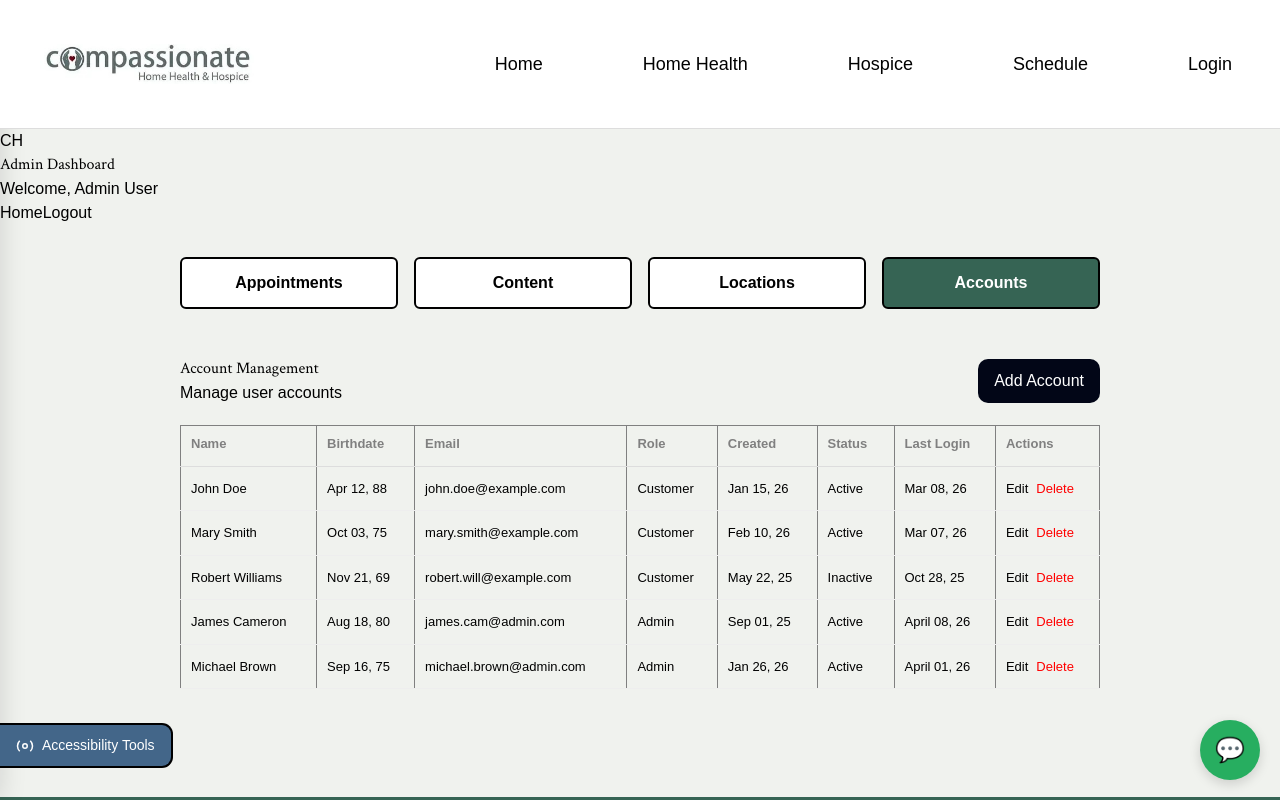
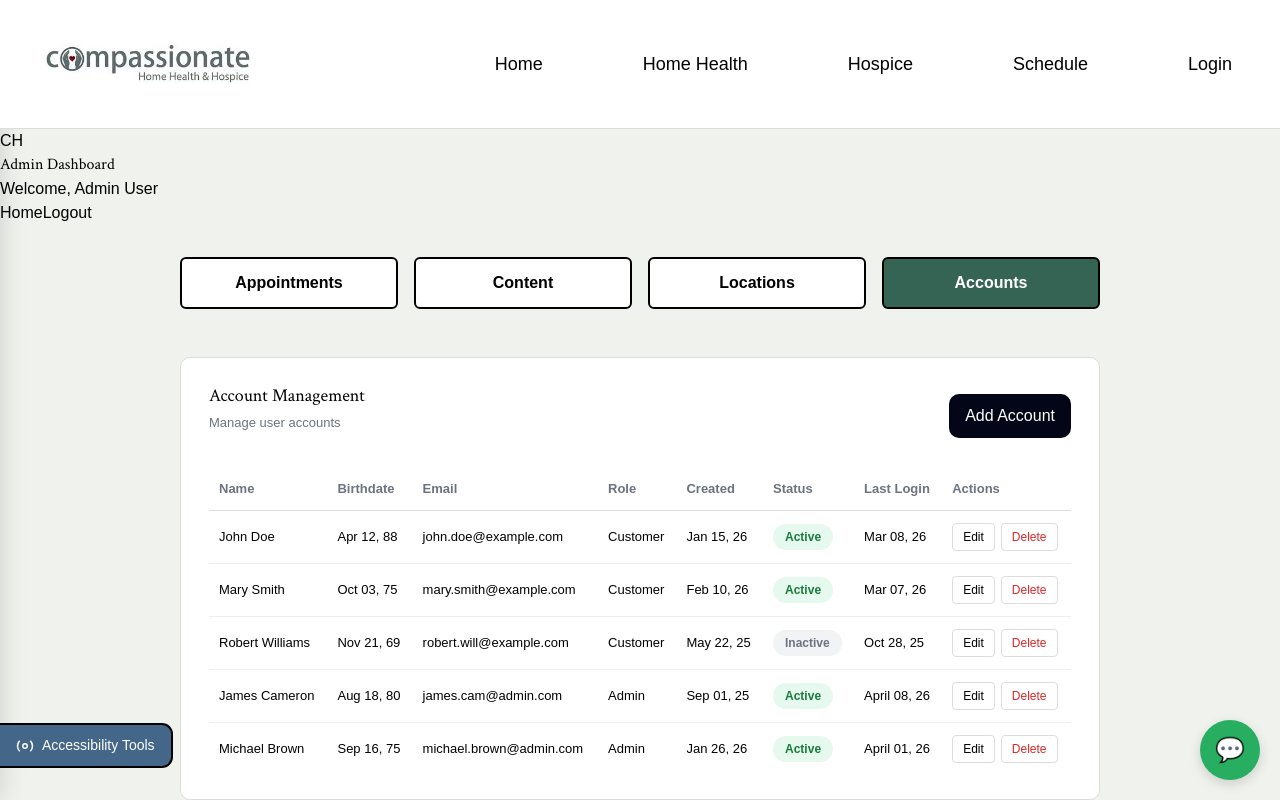
Before and after one commit to Compassionate4you/Compassionate4youSite, a React (Vite) app in the folder client/: page /admin in a window 1280 px wide. Both pictures are taken after a click on the button "Accounts". Shown: the top 800 px of the page. Built offline with nearby package versions, Linux system fonts and the light colour scheme.

Commit message:
DT-439 Revamped Appointment and Accounts tables

```diff
--- a/client/src/pages/AdminDashboard.jsx
+++ b/client/src/pages/AdminDashboard.jsx
@@ -125,9 +125,10 @@ const AdminDashboard = () => {
 
             <main className="content">
                 {tab === "appointments" && (
-                    <div>
+                    <div className="admin-table-card">
                         <h2>{t('admin.tabs.appointments')}</h2>
-                        <table border="1" cellPadding="10">
+                        <p className="admin-table-description">View and manage scheduled appointments</p>
+                        <table className="admin-table">
                             <thead>
                                 <tr>
                                     <th>{t('admin.table.patient')}</th>
@@ -142,7 +143,11 @@ const AdminDashboard = () => {
                                         <td>{a.name}</td>
                                         <td>{a.service}</td>
                                         <td>{a.date}</td>
-                                        <td>{a.status}</td>
+                                        <td>
+                                            <span className={`admin-status admin-status-${a.status.toLowerCase()}`}>
+                                                {a.status}
+                                            </span>
+                                        </td>
                                     </tr>
                                 ))}
                             </tbody>
@@ -151,7 +156,7 @@ const AdminDashboard = () => {
                 )}
 
                 {tab === "accounts" && (
-                    <div>
+                    <div className="admin-table-card">
                         <div
                             style={{
                                 display: "flex",
@@ -179,7 +184,7 @@ const AdminDashboard = () => {
                             </button>
                         </div>
 
-                        <table border="1" cellPadding="10">
+                        <table className="admin-table admin-accounts-table">
                             <thead>
                                 <tr>
                                     <th>Name</th>
@@ -200,13 +205,17 @@ const AdminDashboard = () => {
                                         <td>{account.email}</td>
                                         <td>{account.role}</td>
                                         <td>{account.created}</td>
-                                        <td>{account.status}</td>
+                                        <td>
+                                            <span className={`admin-status admin-status-${account.status.toLowerCase()}`}>
+                                                {account.status}
+                                            </span>
+                                        </td>
                                         <td>{account.lastLogin}</td>
                                         <td>
-                                            <button style={{ marginRight: "8px", cursor: "pointer" }}>
+                                            <button className="admin-table-action">
                                                 Edit
                                             </button>
-                                            <button style={{ cursor: "pointer", color: "red" }}>
+                                            <button className="admin-table-action admin-table-delete">
                                                 Delete
                                             </button>
                                         </td>
--- a/client/src/styles/admindashboard.css
+++ b/client/src/styles/admindashboard.css
@@ -30,6 +30,100 @@
   outline-offset: 3px;
 }
 
+.admin-table-card {
+  margin-bottom: 24px;
+  overflow-x: auto;
+  background-color: #fff;
+  border: 1px solid #ddd;
+  border-radius: 10px;
+  padding: 24px 28px;
+}
+
+.admin-table-card h2 {
+  margin: 0 0 4px;
+  font-size: 18px;
+}
+
+.admin-table-description,
+.admin-table-card > div p {
+  margin: 0 0 18px;
+  color: #6b7280;
+  font-size: 13px;
+}
+
+.admin-table {
+  width: 100%;
+  border-collapse: collapse;
+}
+
+.admin-table th {
+  padding: 8px 10px 12px;
+  border: 0;
+  border-bottom: 1px solid #ddd;
+  color: #6b7280;
+  font-size: 13px;
+  font-weight: 600;
+  text-align: left;
+  white-space: nowrap;
+}
+
+.admin-table td {
+  padding: 12px 10px;
+  border: 0;
+  border-bottom: 1px solid #eee;
+  font-size: 13px;
+  white-space: nowrap;
+}
+
+.admin-table tbody tr:last-child td {
+  border-bottom: 0;
+}
+
+.admin-status {
+  display: inline-block;
+  padding: 4px 12px;
+  border-radius: 20px;
+  font-size: 12px;
+  font-weight: 700;
+}
+
+.admin-status-confirmed,
+.admin-status-active {
+  background-color: #e6f9ee;
+  color: #1a7a3c;
+}
+
+.admin-status-pending {
+  background-color: #fff8e1;
+  color: #b45309;
+}
+
+.admin-status-inactive {
+  background-color: #f1f3f5;
+  color: #6b7280;
+}
+
+.admin-table-action {
+  padding: 4px 10px;
+  border: 1px solid #ddd;
+  border-radius: 4px;
+  background-color: #fff;
+  font-size: 12px;
+}
+
+.admin-table-action:hover {
+  background-color: #f0f2ee;
+}
+
+.admin-table-delete {
+  margin-left: 6px;
+  color: #dc2626;
+}
+
+.admin-table-delete:hover {
+  border-color: #dc2626;
+}
+
 @media (max-width: 640px) {
   .admin-tabs {
     grid-template-columns: repeat(2, minmax(0, 1fr));
```
